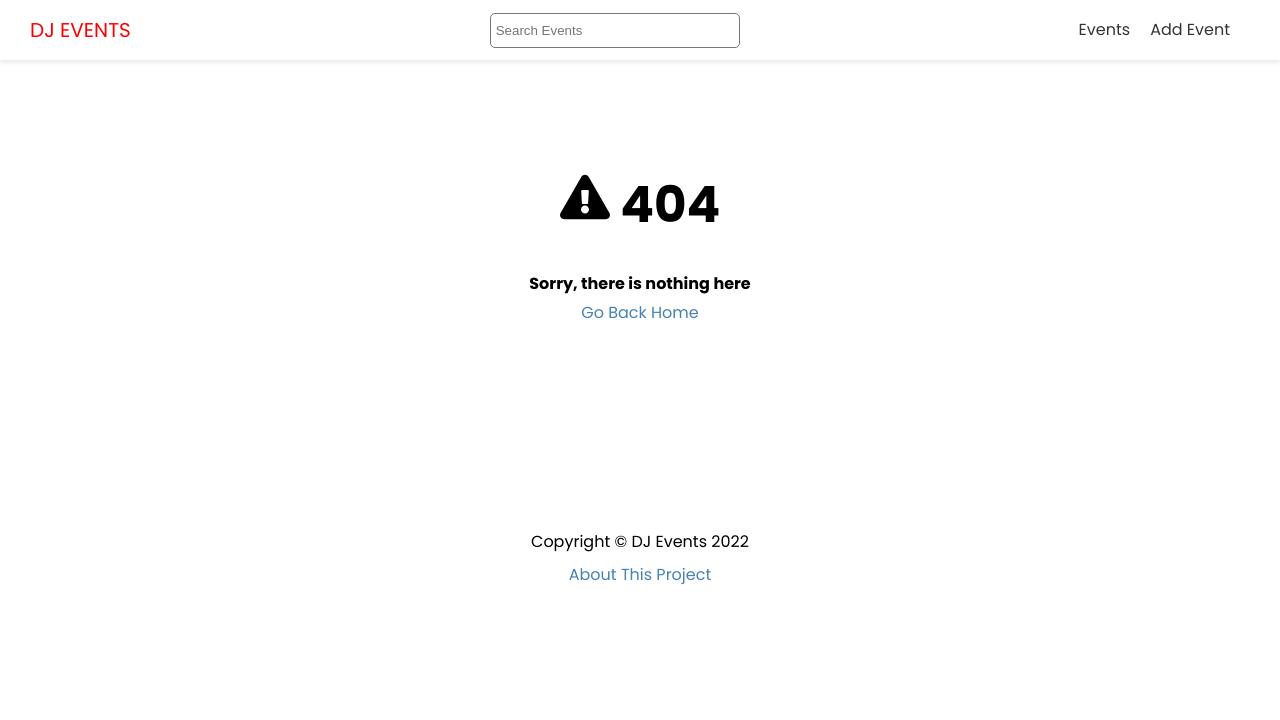
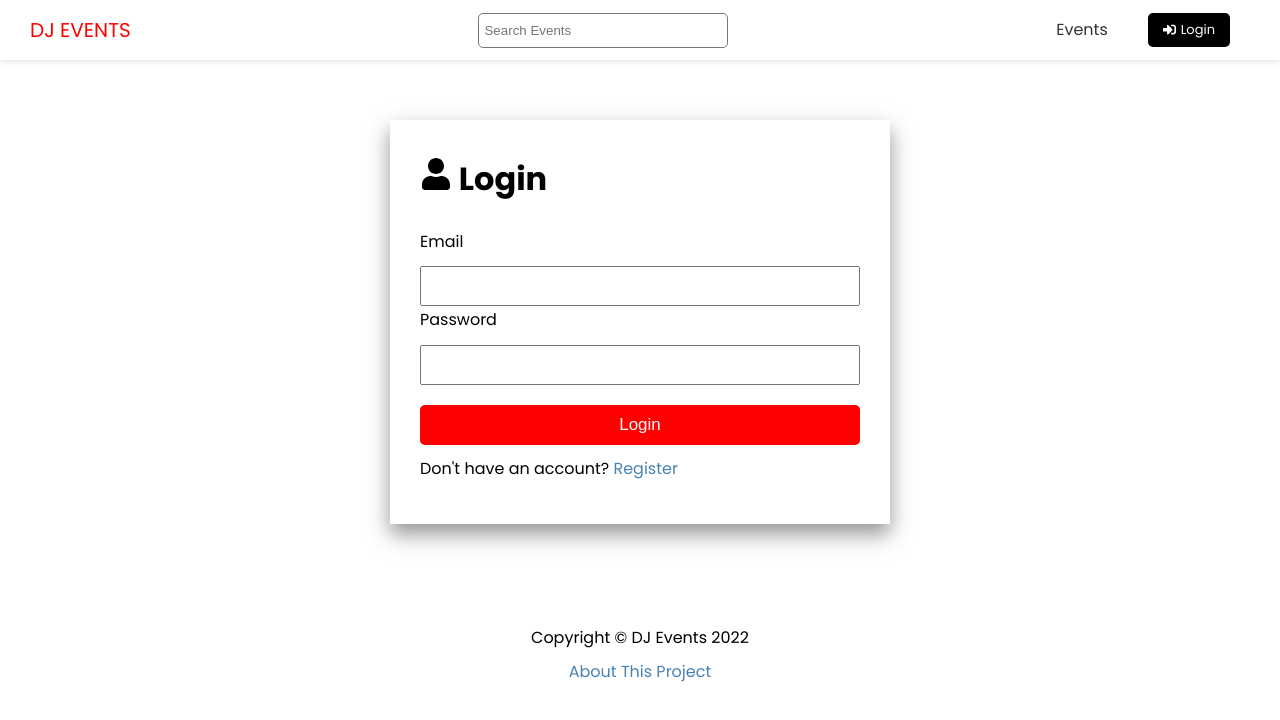
Before and after one commit to ahsas-sharma/dj-events-frontend, a Next.js app: page /account/login in a window 1280 px wide. Before the commit this address had no page. Shown: the top 720 px of the page. Built offline with nearby package versions, Linux system fonts and the light colour scheme; no server answers.

Commit message:
Add login and register components Add pagination Add API skeletons for auth

```diff
--- a/components/Header.js
+++ b/components/Header.js
@@ -1,8 +1,12 @@
 import Link from 'next/link';
 import Search from './Search';
+import AuthContext from '@/context/AuthContext';
+import { useContext } from 'react';
 import styles from '@/styles/Header.module.css';
+import { FaSignInAlt, FaSignOutAlt } from 'react-icons/fa';
 
 export default function Header() {
+  const { user, logout } = useContext(AuthContext);
   return (
     <header className={styles.header}>
       <div className={styles.logo}>
@@ -18,11 +22,42 @@ export default function Header() {
               <a>Events</a>
             </Link>
           </li>
-          <li>
-            <Link href='/events/add'>
-              <a>Add Event</a>
-            </Link>
-          </li>
+          {user ? (
+            // If logged in
+            <>
+              <li>
+                <Link href='/events/add'>
+                  <a>Add Event</a>
+                </Link>
+              </li>
+              <li>
+                <Link href='/account/dashboard'>
+                  <a>Dashboard</a>
+                </Link>
+              </li>
+              <li>
+                <Link href='/account/logout'>
+                  <button
+                    onClick={() => logout()}
+                    className='btn-secondary btn-icon'
+                  >
+                    <FaSignOutAlt /> Logout
+                  </button>
+                </Link>
+              </li>
+            </>
+          ) : (
+            // If logged out
+            <>
+              <li>
+                <Link href='/account/login'>
+                  <a className='btn-secondary btn-icon'>
+                    <FaSignInAlt /> Login
+                  </a>
+                </Link>
+              </li>
+            </>
+          )}
         </ul>
       </nav>
     </header>
--- a/config/index.js
+++ b/config/index.js
@@ -1,2 +1,4 @@
 export const API_URL =
   process.env.NEXT_PUBLIC_API_URL || 'http://localhost:1337';
+export const NEXT_URL =
+  process.env.NEXT_PUBLIC_FRONTEND_URL || 'http://localhost:3000';
--- /dev/null
+++ b/context/AuthContext.js
@@ -0,0 +1,55 @@
+import { createContext, useState, useEffect } from 'react';
+import { useRouter } from 'next/router';
+import { NEXT_URL } from '../config';
+
+const AuthContext = createContext();
+
+export const AuthProvider = ({ children }) => {
+  const [user, setUser] = useState(null);
+  const [error, setError] = useState(null);
+
+  // Register User
+  const register = async (user) => {
+    console.log(user);
+  };
+
+  // Login User
+  const login = async ({ email, password }) => {
+    const res = await fetch(`${NEXT_URL}/api/login`, {
+      method: 'POST',
+      headers: {
+        'Content-Type': 'application/json',
+      },
+      body: JSON.stringify({
+        identifier: email,
+        password,
+      }),
+    });
+
+    const data = await res.json();
+    if (res.ok) {
+      setUser(data.user);
+    } else {
+      setError(data.message);
+      setError(null);
+    }
+  };
+
+  // Logout User
+  const logout = async () => {
+    console.log('Logged out');
+  };
+
+  // Check if user is logged in
+  const checkUserLoggedIn = async () => {
+    console.log('Check');
+  };
+
+  return (
+    <AuthContext.Provider value={{ user, error, register, login, logout }}>
+      {children}
+    </AuthContext.Provider>
+  );
+};
+
+export default AuthContext;
--- a/jsconfig.json
+++ b/jsconfig.json
@@ -5,6 +5,7 @@
       "@/components/*":["components/*"],
       "@/styles/*":["styles/*"],
       "@/config/*":["config/*"],
+      "@/context/*":["context/*"]
     }
   }
 }
--- a/pages/_app.js
+++ b/pages/_app.js
@@ -1,8 +1,13 @@
-import '../styles/globals.css'
+import { AuthProvider } from '@/context/AuthContext';
+import '../styles/globals.css';
 
 function MyApp({ Component, pageProps }) {
   // If the component below is wrapped in empty tags and another component is added above it, that will show up on all pages.
-  return <Component {...pageProps} />
+  return (
+    <AuthProvider>
+      <Component {...pageProps} />
+    </AuthProvider>
+  );
 }
 
-export default MyApp
+export default MyApp;
--- /dev/null
+++ b/pages/account/login.js
@@ -0,0 +1,62 @@
+import { FaUser } from 'react-icons/fa';
+import { ToastContainer, toast } from 'react-toastify';
+import 'react-toastify/dist/ReactToastify.css';
+import { useState, useEffect, useContext } from 'react';
+import AuthContext from '@/context/AuthContext';
+import Link from 'next/link';
+import Layout from '@/components/Layout';
+import styles from '@/styles/AuthForm.module.css';
+
+export default function LoginPage() {
+  const { login, error } = useContext(AuthContext);
+  const [email, setEmail] = useState('');
+  const [password, setPassword] = useState('');
+
+  useEffect(() => {
+    console.log('ran use effect');
+    error && toast.error(error);
+  }, [error]);
+
+  const handleSubmit = (e) => {
+    e.preventDefault();
+    if ((email, password)) {
+      login({ email, password });
+    } else {
+      toast.error('Please enter both email and password');
+    }
+  };
+
+  return (
+    <Layout title='User Login'>
+      <div className={styles.auth}>
+        <h1>
+          <FaUser /> Login
+        </h1>
+        <ToastContainer />
+        <form onSubmit={handleSubmit}>
+          <label htmlFor='email'>Email</label>
+          <input
+            type='email'
+            name='email'
+            id='email'
+            value={email}
+            onChange={(e) => setEmail(e.target.value)}
+          />
+          <label htmlFor='password'>Password</label>
+          <input
+            type='password'
+            name='password'
+            id='password'
+            value={password}
+            onChange={(e) => setPassword(e.target.value)}
+          />
+          <input type='submit' value='Login' className='btn' />
+          <p>
+            Don't have an account?{' '}
+            <Link href='/account/register'>Register</Link>
+          </p>
+        </form>
+      </div>
+    </Layout>
+  );
+}
--- /dev/null
+++ b/pages/api/login.js
@@ -0,0 +1,28 @@
+import { API_URL } from '@/config/index';
+
+export default async (req, res) => {
+  if (req.method === 'POST') {
+    const { identifier, password } = req.body;
+    console.log(`${identifier} / ${password}`);
+
+    const strapiRes = await fetch(`${API_URL}/api/auth/local`, {
+      method: 'POST',
+      headers: {
+        'Content-Type': 'application/json',
+      },
+      body: JSON.stringify({ identifier, password }),
+    });
+
+    const data = await strapiRes.json();
+    if (strapiRes.ok) {
+      // Set cookie
+      res.status(200).json({ user: data.user });
+    } else {
+      console.log(strapiRes.status);
+      res.status(strapiRes.status).json({ message: data.error.message });
+    }
+  } else {
+    res.setHeader('Allow', ['POST']);
+    res.status(405).json({ message: `Method ${req.method} is not allowed ` });
+  }
+};
--- /dev/null
+++ b/styles/AuthForm.module.css
@@ -0,0 +1,31 @@
+.auth {
+  max-width: 500px;
+  margin: auto;
+  padding: 30px;
+  box-shadow: 0px 10px 20px 0px rgba(50, 50, 50, 0.52);
+}
+
+.auth label {
+  display: block;
+  margin-bottom: 10px;
+}
+
+.auth input[type='text'],
+.auth input[type='email'],
+.auth input[type='password'] {
+  display: block;
+  width: 100%;
+  height: 40px;
+  padding: 5px;
+  font-size: 18px;
+}
+
+.auth input[type='submit'] {
+  margin-top: 20px;
+  width: 100%;
+  font-size: 17px;
+}
+
+.auth div {
+  margin-bottom: 20px;
+}
```
Also changed, not shown: components/Pagination.js (added, +19 -0 lines), pages/account/register.js (added, +76 -0 lines), pages/events/index.js (+20 -6 lines).
